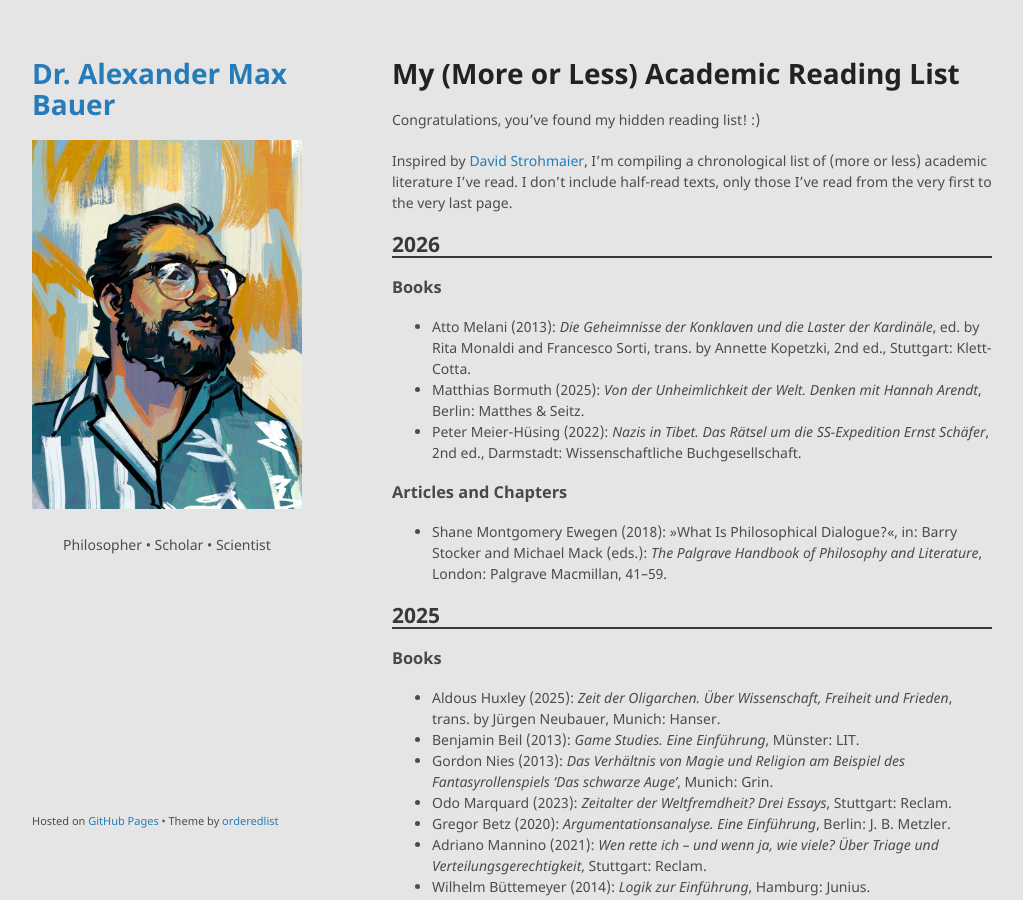
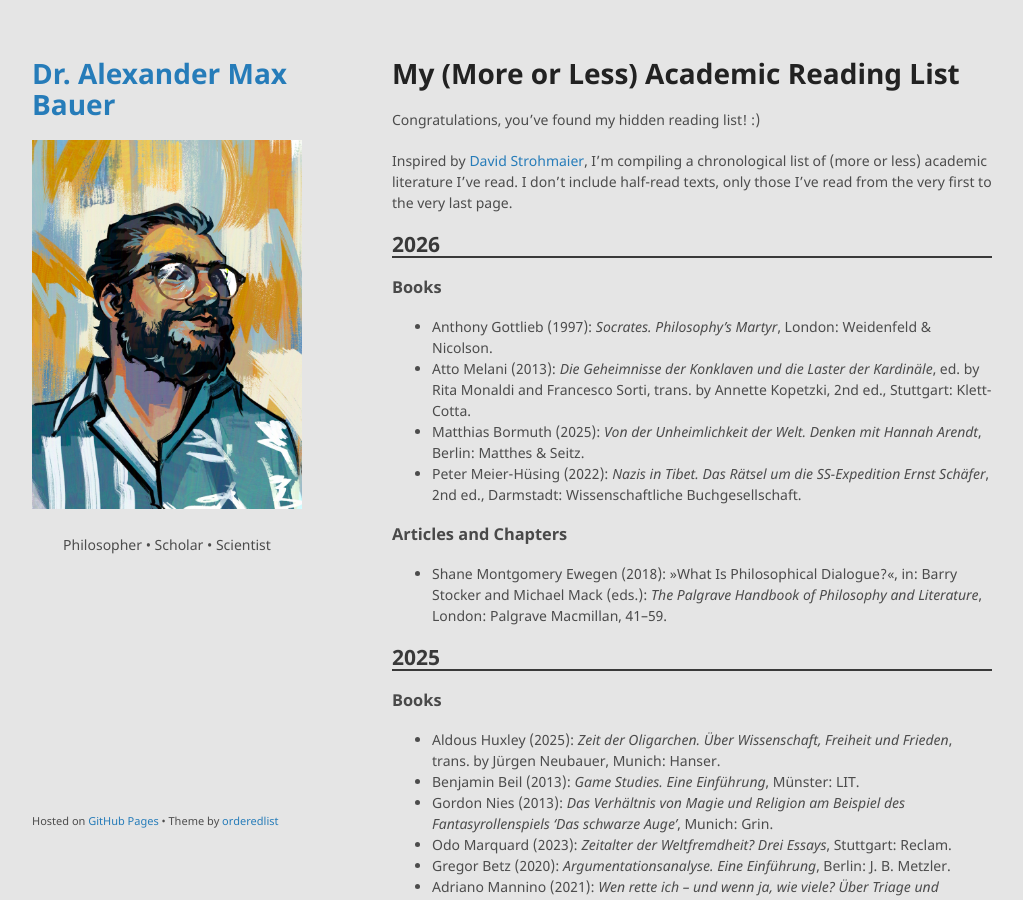
Before and after one commit to alephmembeth/alephmembeth.github.io, a Jekyll site: the page built from reading.md, in a window 1280 px wide and 900 px high. Shown: the whole window, without its empty margins (128-1151 px from the left). Built offline with Jekyll 4.4.1, drawn with Linux system fonts in a browser that asks for light colours; our own code applies the rules of GitHub Pages for plain Markdown files.

Commit message:
Update reading.md

```diff
--- a/reading.md
+++ b/reading.md
@@ -12,6 +12,7 @@ Inspired by [David Strohmaier](https://dstrohmaier.com/lists/), I’m compiling
 
 ### Books
 
++ Anthony Gottlieb (1997): _Socrates. Philosophy’s Martyr_, London: Weidenfeld & Nicolson.
 + Atto Melani (2013): _Die Geheimnisse der Konklaven und die Laster der Kardinäle_, ed. by Rita Monaldi and Francesco Sorti, trans. by Annette Kopetzki, 2nd ed., Stuttgart: Klett-Cotta.
 + Matthias Bormuth (2025): _Von der Unheimlichkeit der Welt. Denken mit Hannah Arendt_, Berlin: Matthes & Seitz.
 + Peter Meier-Hüsing (2022): _Nazis in Tibet. Das Rätsel um die SS-Expedition Ernst Schäfer_, 2nd ed., Darmstadt: Wissenschaftliche Buchgesellschaft.
```
